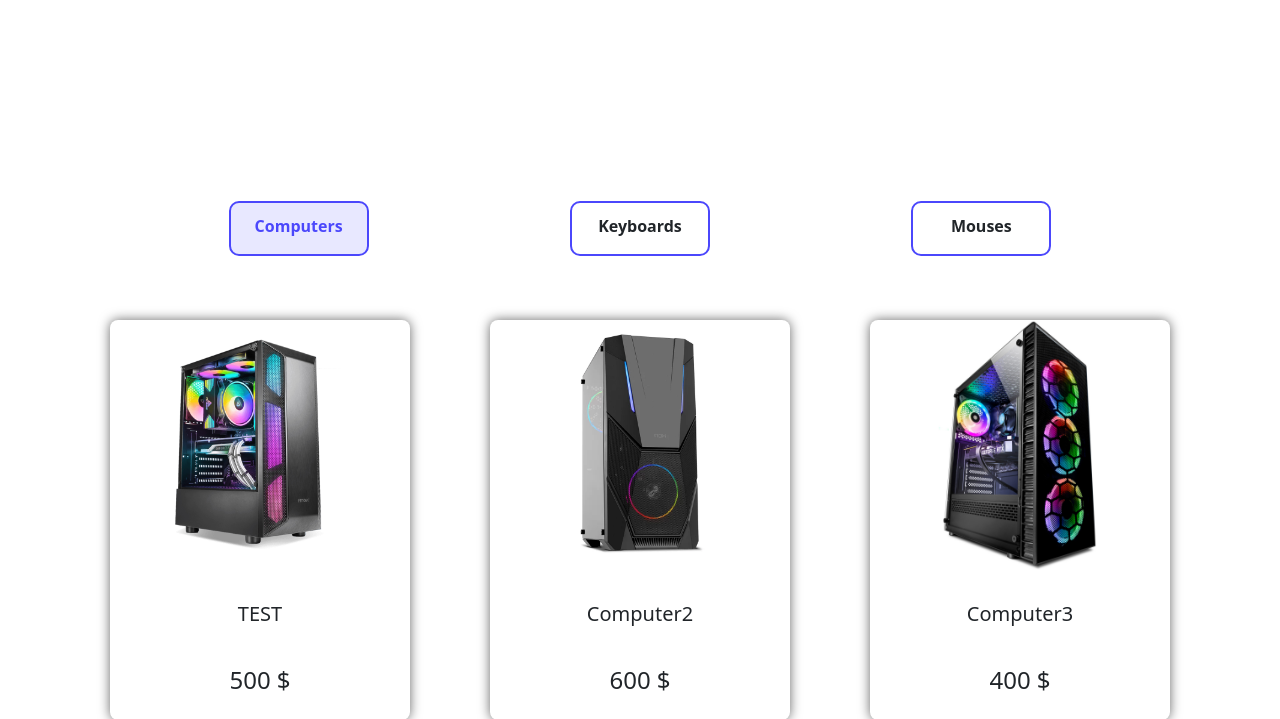
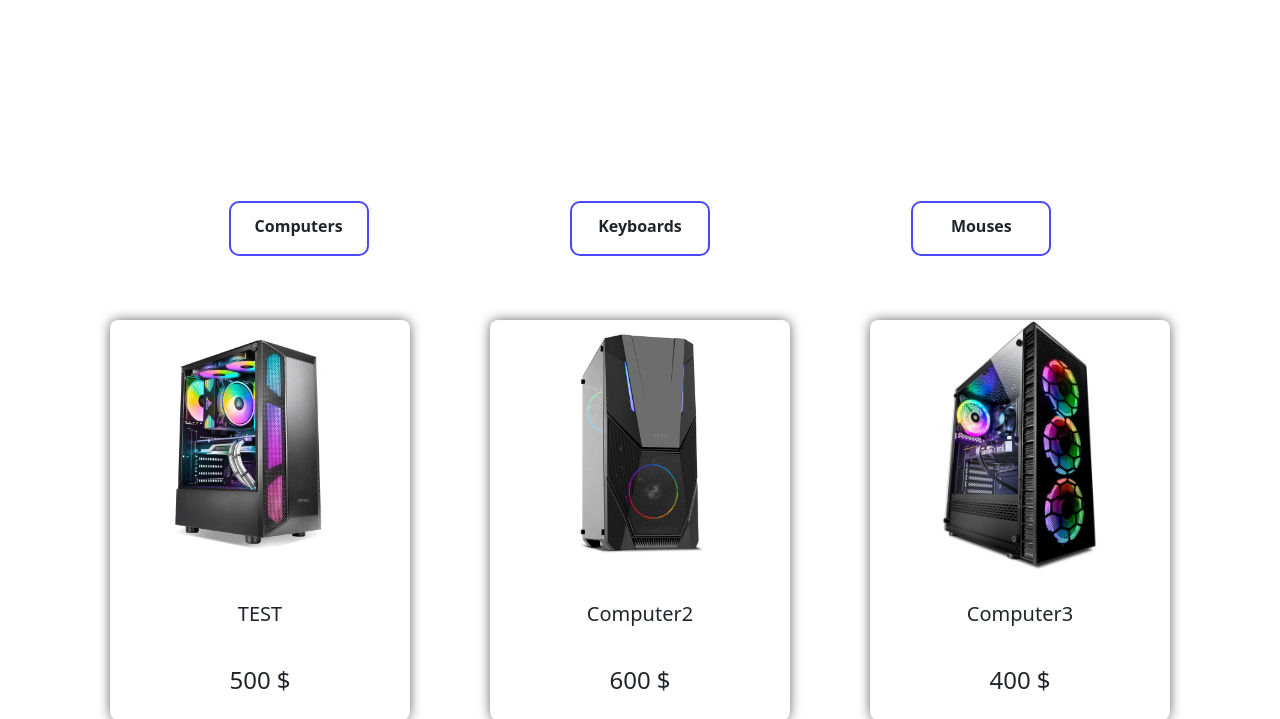
Before and after one commit to AzizHr/BRIEF_4, a PHP site: page /products.php in a window 1280 px wide. Shown: the part 635-1354 px from the top of the page. Run offline with PHP 8.4, Linux system fonts and the light colour scheme; data comes from the database, SQL or seed files in the repository.

Commit message:
update HR

```diff
--- a/LIVRABLE_3&4/Gaming_Store/products.php
+++ b/LIVRABLE_3&4/Gaming_Store/products.php
@@ -16,7 +16,7 @@ require_once 'header.php';
         </div>
       </div>
       <div class="categories">
-          <div class="category selected" id="Computers">
+          <div class="category" id="Computers">
               <p>Computers</p>
           </div>
           <div class="category" id="Keyboards">
```
